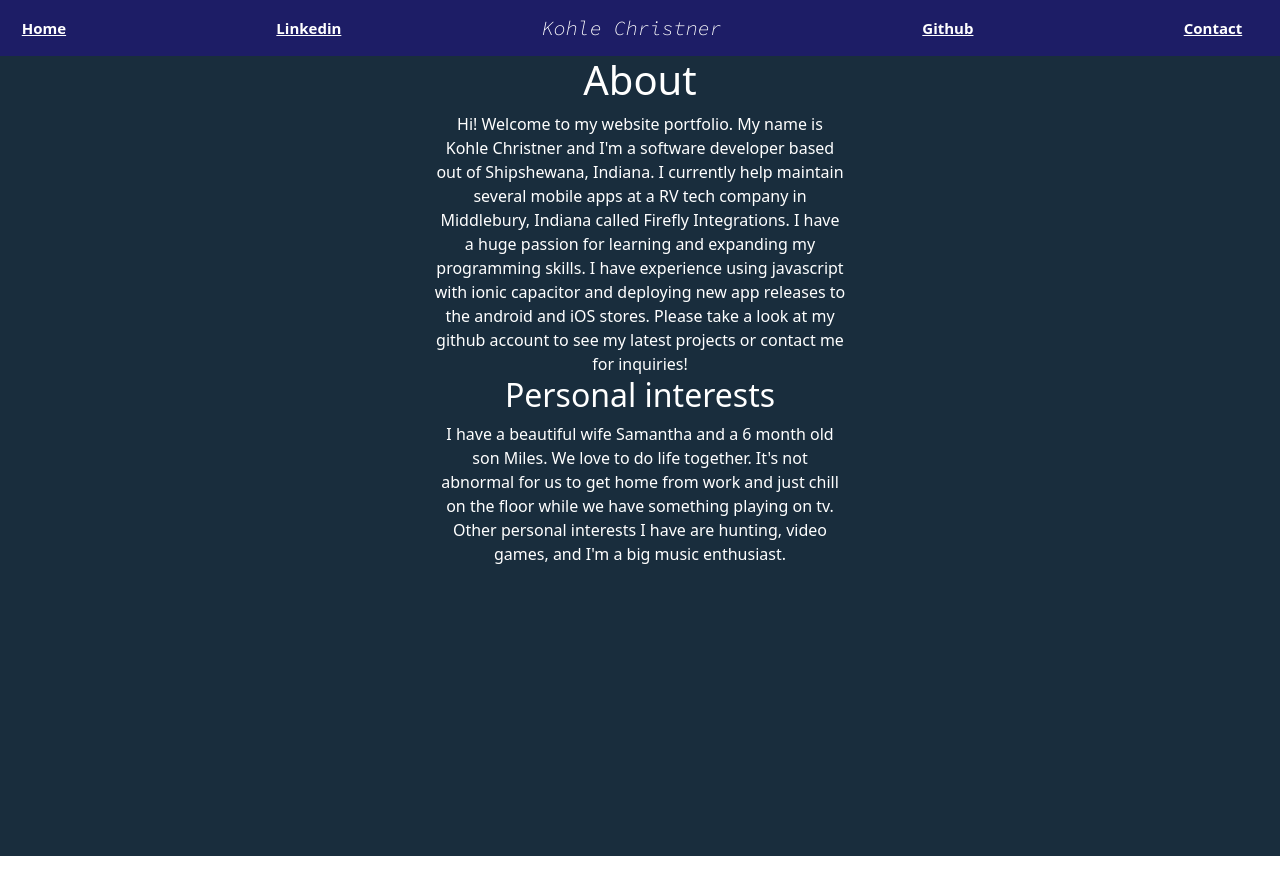
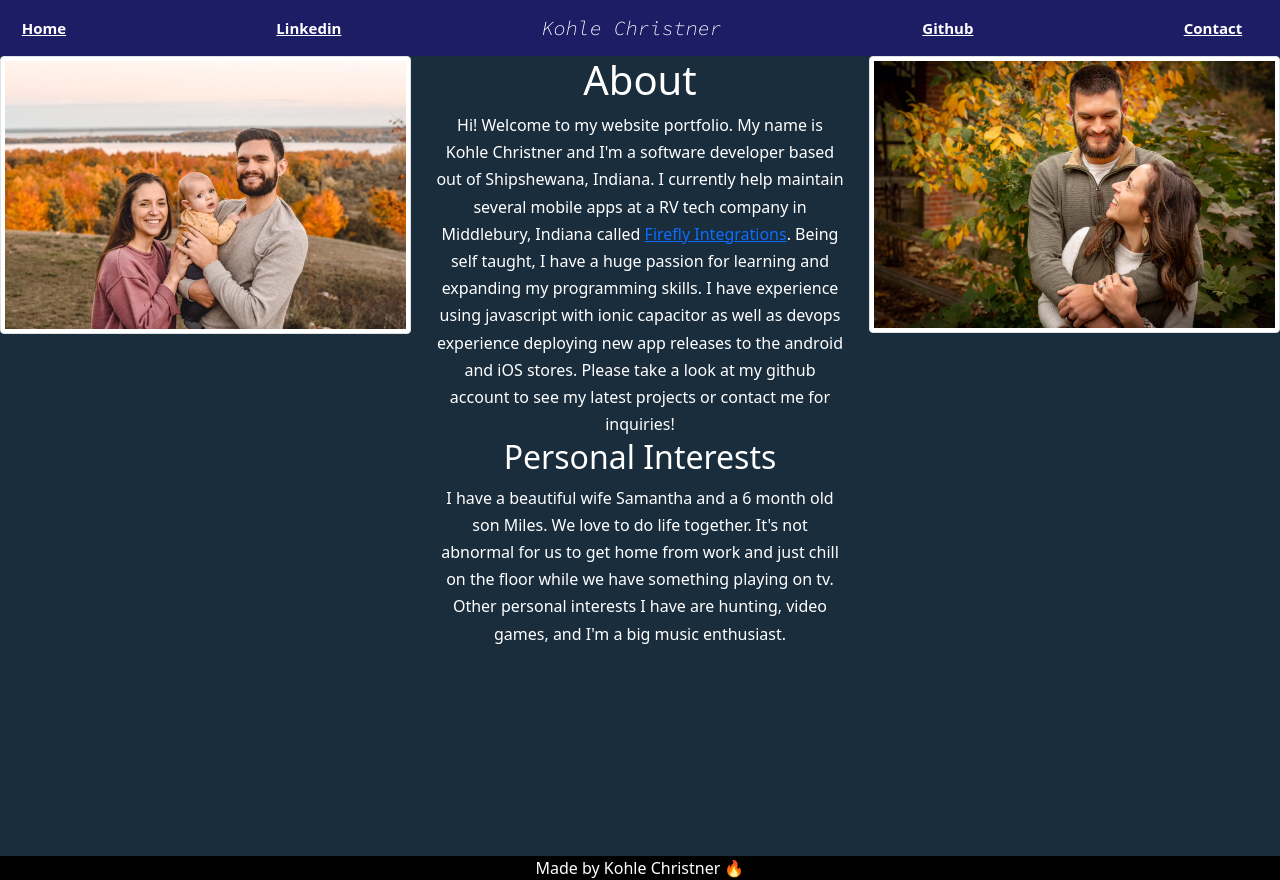
Before and after one commit to kohleChristner95/portfolio-website, a React (Create React App) app: page / in a window 1280 px wide. Before the commit the page ends 856 px from the top, so only its background shows below. Built offline with nearby package versions, Linux system fonts and the light colour scheme.

Commit message:
Adding additional info on the home page.

```diff
--- a/src/App.js
+++ b/src/App.js
@@ -6,21 +6,28 @@ const App = () => {
     <div className="App">
       <Navbar />
       <div className="empty-color full-height row">
-        <div className="label col-md-4"></div>
-        <div className="label col-md-4">
+        <div className="label col-sm-4">
+          <img
+            className="img-fluid img-thumbnail"
+            alt=""
+            src="Sam-me-and-Miles.jpg"
+          />
+        </div>
+        <div className="label col-sm-4">
           <h1>About</h1>
-          <div>
+          <div style={{ lineHeight: 1.7 }}>
             Hi! Welcome to my website portfolio. My name is Kohle Christner and
             I'm a software developer based out of Shipshewana, Indiana. I
             currently help maintain several mobile apps at a RV tech company in
-            Middlebury, Indiana called Firefly Integrations. I have a huge
-            passion for learning and expanding my programming skills. I have
-            experience using javascript with ionic capacitor and deploying new
-            app releases to the android and iOS stores. Please take a look at my
-            github account to see my latest projects or contact me for
-            inquiries!
-            <h2>Personal interests</h2>
-            <div>
+            Middlebury, Indiana called{" "}
+            <a href="https://fireflyint.com/">Firefly Integrations</a>. Being
+            self taught, I have a huge passion for learning and expanding my
+            programming skills. I have experience using javascript with ionic
+            capacitor as well as devops experience deploying new app releases to
+            the android and iOS stores. Please take a look at my github account
+            to see my latest projects or contact me for inquiries!
+            <h2>Personal Interests</h2>
+            <div style={{ lineHeight: 1.7 }}>
               I have a beautiful wife Samantha and a 6 month old son Miles. We
               love to do life together. It's not abnormal for us to get home
               from work and just chill on the floor while we have something
@@ -29,8 +36,11 @@ const App = () => {
             </div>
           </div>
         </div>
-        <div className="label col-md-4"></div>
+        <div className="label col-sm-4">
+          <img className="img-fluid img-thumbnail" alt="" src="Sam-and-I.jpg" />
+        </div>
       </div>
+      <footer>Made by Kohle Christner 🔥</footer>
     </div>
   );
 };
```
